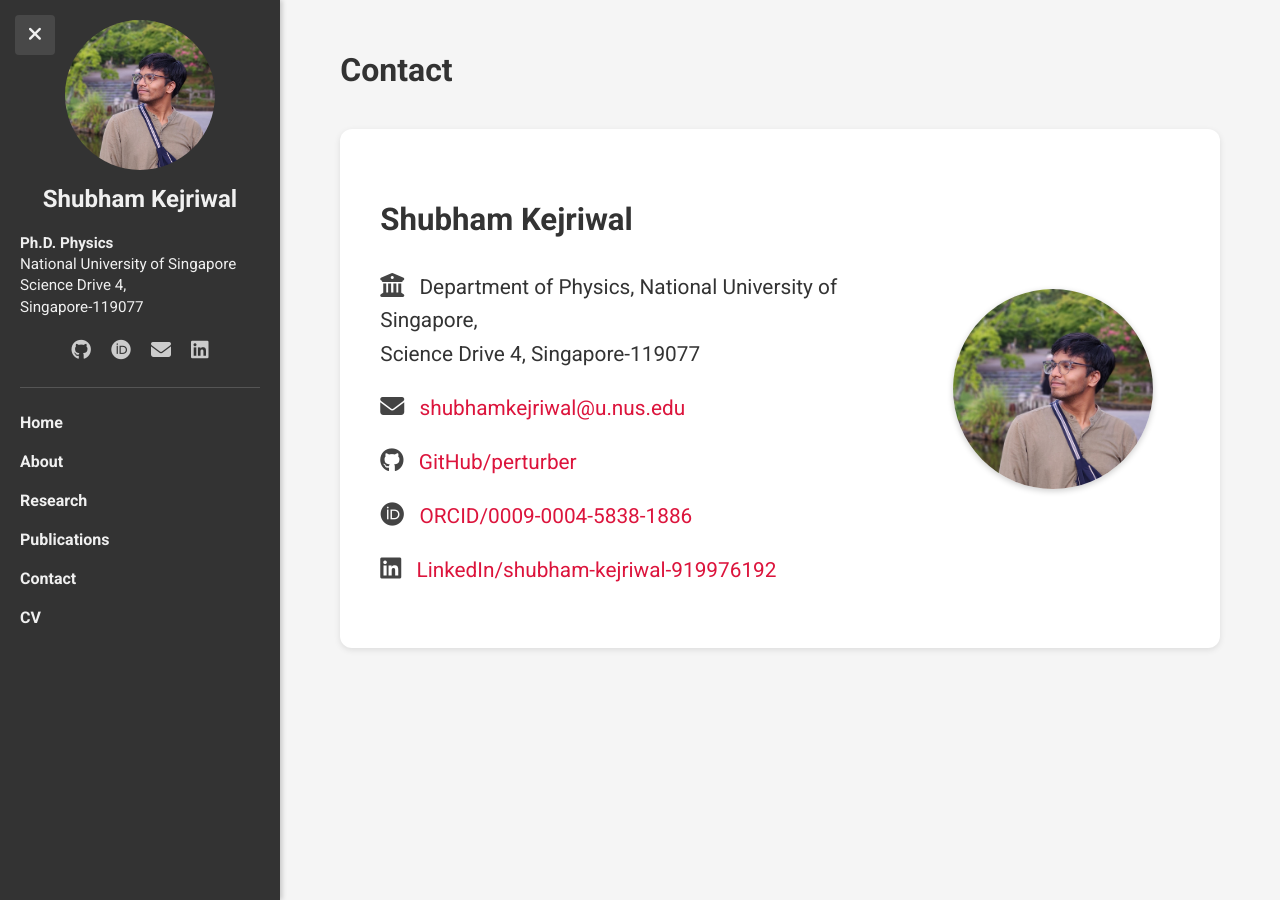
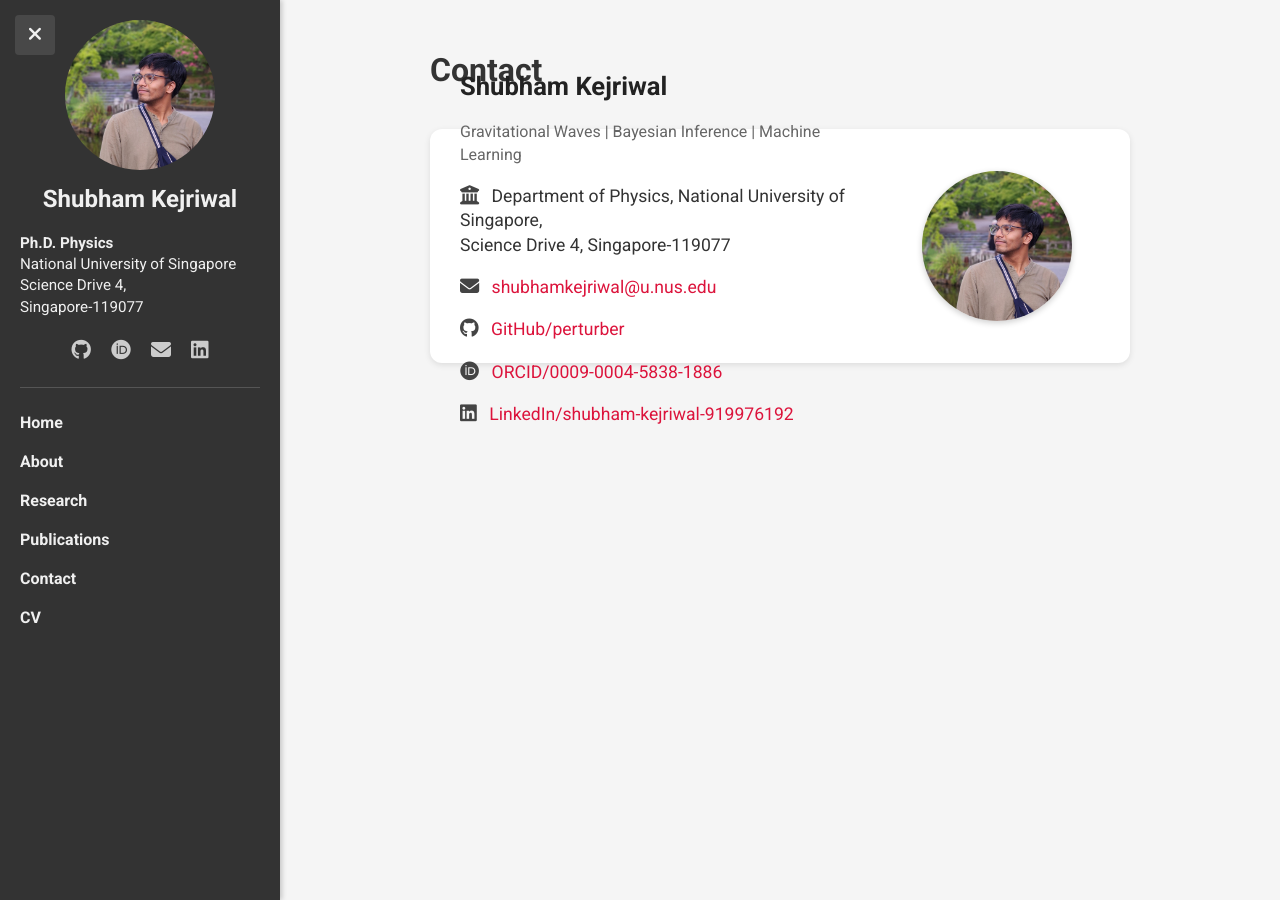
Before and after one commit to perturber/shubham, a Jekyll site: the page built from contact.md, in a window 1280 px wide. Built offline with Jekyll 4.4.1, drawn with Linux system fonts in a browser that asks for light colours; part of the change alters nothing that is shown.

Commit message:
Add files via upload

```diff
--- a/contact.md
+++ b/contact.md
@@ -13,22 +13,22 @@ permalink: /contact/
   <div class="contact-text" markdown="1">
 
   <h2 class="contact-name">Shubham Kejriwal</h2>
+  <p class="contact-title">Gravitational Waves | Bayesian Inference | Machine Learning</p>
 
-<i class="fas fa-university"></i> Department of Physics, National University of Singapore,
-Science Drive 4, Singapore-119077
+  <i class="fas fa-university"></i> Department of Physics, National University of Singapore,
+  Science Drive 4, Singapore-119077
 
-<i class="fas fa-envelope"></i> [shubhamkejriwal@u.nus.edu](mailto:shubhamkejriwal@u.nus.edu)
+  <i class="fas fa-envelope"></i> [shubhamkejriwal@u.nus.edu](mailto:shubhamkejriwal@u.nus.edu)
 
-<i class="fab fa-github"></i> [GitHub/perturber](https://github.com/perturber)
+  <i class="fab fa-github"></i> [GitHub/perturber](https://github.com/perturber)
 
-<i class="fab fa-orcid"></i> [ORCID/0009-0004-5838-1886](https://orcid.org/0009-0004-5838-1886)
+  <i class="fab fa-orcid"></i> [ORCID/0009-0004-5838-1886](https://orcid.org/0009-0004-5838-1886)
 
-<i class="fab fa-linkedin"></i> [LinkedIn/shubham-kejriwal-919976192](https://www.linkedin.com/in/shubham-kejriwal-919976192/)
+  <i class="fab fa-linkedin"></i> [LinkedIn/shubham-kejriwal-919976192](https://www.linkedin.com/in/shubham-kejriwal-919976192/)
 
+  </div>
 
-   </div>
-
-   <div class="contact-image">
+  <div class="contact-image">
     <img src="{{ site.baseurl | default: '' }}/assets/profile.jpg" alt="Shubham Kejriwal" class="contact-profile-pic">
   </div>
 
@@ -39,29 +39,45 @@ Science Drive 4, Singapore-119077
 .bubble {
   background: #fff;
   border-radius: 12px;
-  padding: 40px;
+  padding: 20px 30px; /* less padding */
   margin: 40px auto;
   box-shadow: 0 2px 6px rgba(0,0,0,0.1);
-  max-width: 900px;
+  max-width: 700px;
+  aspect-ratio: 3 / 1; /* card-like aspect ratio */
 }
 
 .contact-wrapper {
   display: flex;
   align-items: center;
   justify-content: space-between;
-  gap: 40px;
+  gap: 20px;
+  height: 100%;
 }
 
 .contact-text {
   flex: 2;
-  font-size: 1.3rem;
+  font-size: 1.1rem;
   text-align: left;
-  line-height: 1.6;
+  line-height: 1.4;
+}
+
+.contact-name {
+  font-size: 1.6rem;
+  font-weight: 700;
+  margin-bottom: 4px;
+  color: #222;
+}
+
+.contact-title {
+  font-size: 1rem;
+  font-weight: 400;
+  margin-bottom: 12px;
+  color: #666;
 }
 
 .contact-text i {
-  font-size: 1.5rem;
-  margin-right: 10px;
+  font-size: 1.2rem;
+  margin-right: 8px;
   color: #444;
 }
 
@@ -72,7 +88,7 @@ Science Drive 4, Singapore-119077
 }
 
 .contact-profile-pic {
-  max-width: 200px;
+  max-width: 150px;
   height: auto;
   border-radius: 50%;
   box-shadow: 0 2px 6px rgba(0,0,0,0.2);
```
